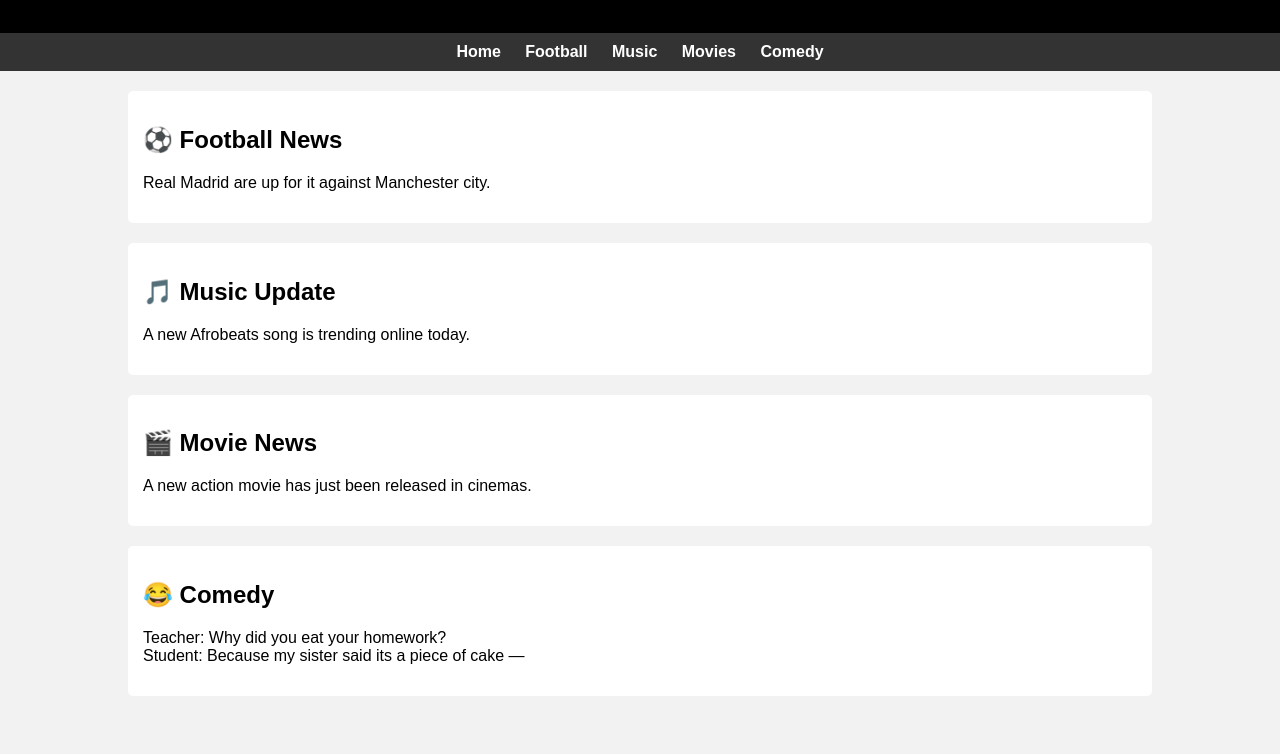
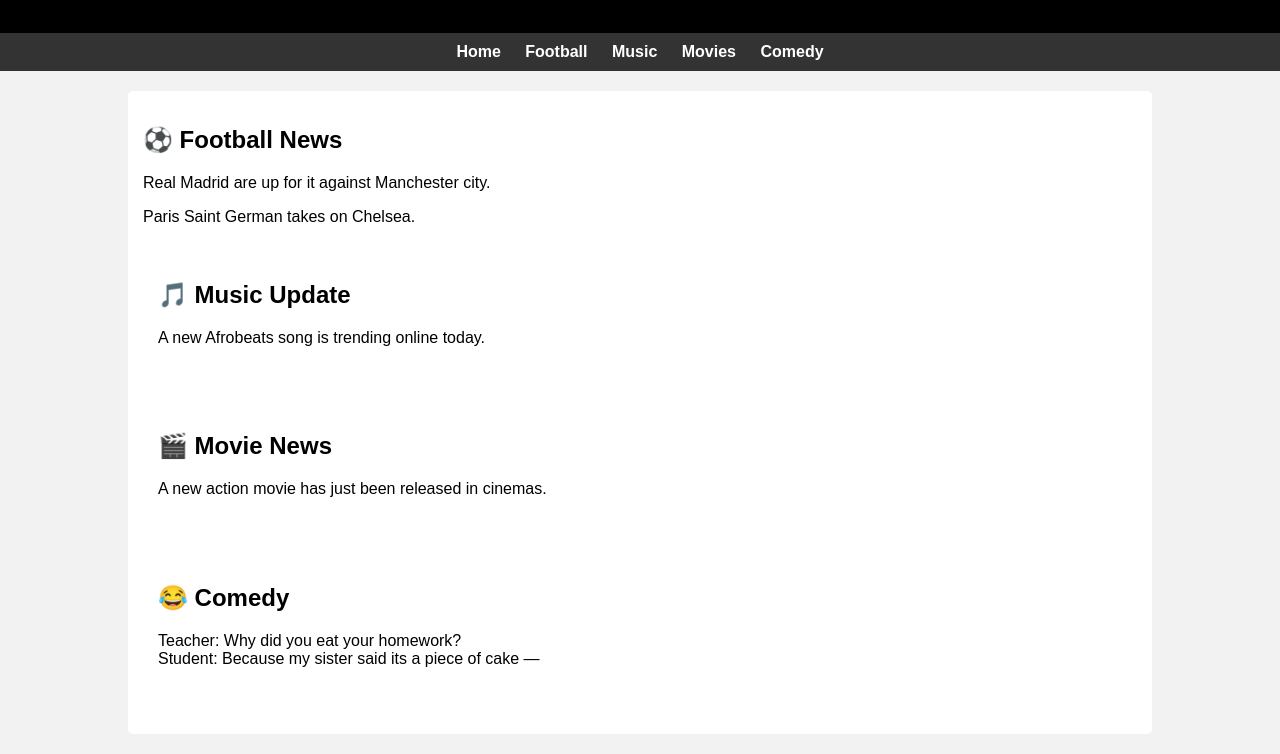
Before and after one commit to itzde15/my-fun-blog, a plain HTML site: page index.html in a window 1280 px wide. Shown: the part 139-893 px from the top of the page. Before the commit the page ends 855 px from the top, so only its background shows below. Drawn offline with Linux system fonts and the light colour scheme.

```diff
--- a/index.html
+++ b/index.html
@@ -66,7 +66,7 @@
 <div class="post">
 <h2>⚽ Football News</h2>
 <p>Real Madrid are up for it against Manchester city.</p>
-</div>
+<p>Paris Saint German takes on Chelsea.</p>
 
 <div class="post">
 <h2>🎵 Music Update</h2>
```
